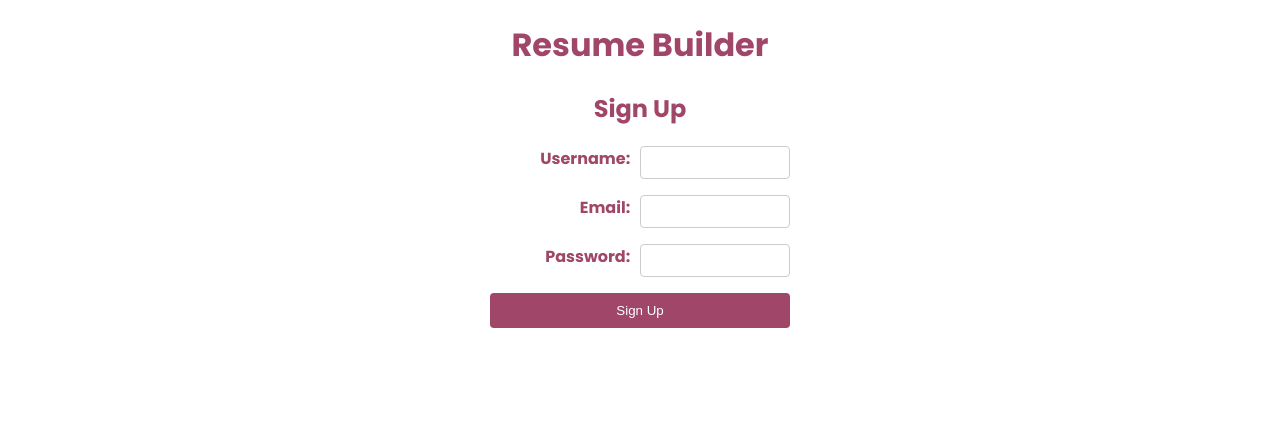
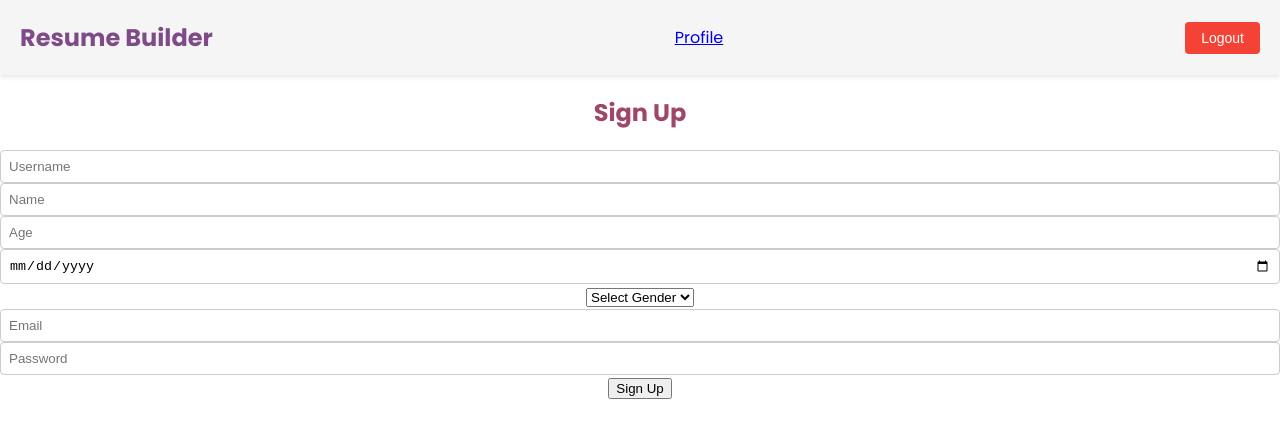
Before and after one commit to Palveet/resume_builder_react, a React (Create React App) app: page /signup in a window 1280 px wide. Shown: the top 438 px of the page. Built offline with nearby package versions, Linux system fonts and the light colour scheme; sample sign-in values are in the browser's storage.

Commit message:
profile management

```diff
--- /dev/null
+++ b/src/components/Profile.js
@@ -0,0 +1,57 @@
+import React, { useEffect, useState } from "react";
+import axios from "axios";
+
+const Profile = () => {
+    const [profileData, setProfileData] = useState({});
+    const [editing, setEditing] = useState(false);
+
+    useEffect(() => {
+        const fetchProfile = async () => {
+            const response = await axios.get("http://127.0.0.1:8000/api/profile/", {
+                headers: { Authorization: `Bearer ${localStorage.getItem("access_token")}` },
+            });
+            setProfileData(response.data);
+        };
+        fetchProfile();
+    }, []);
+
+    const handleInputChange = (e) => {
+        const { name, value } = e.target;
+        setProfileData({ ...profileData, [name]: value });
+    };
+
+    const handleSave = async () => {
+        await axios.put("http://127.0.0.1:8000/api/profile/", profileData, {
+            headers: { Authorization: `Bearer ${localStorage.getItem("access_token")}` },
+        });
+        setEditing(false);
+    };
+
+    return (
+        <div>
+            {editing ? (
+                <form>
+                    <input type="text" name="name" value={profileData.name} onChange={handleInputChange} />
+                    <input type="number" name="age" value={profileData.age} onChange={handleInputChange} />
+                    <input type="date" name="dob" value={profileData.dob} onChange={handleInputChange} />
+                    <select name="gender" value={profileData.gender} onChange={handleInputChange}>
+                        <option value="Male">Male</option>
+                        <option value="Female">Female</option>
+                        <option value="Other">Other</option>
+                    </select>
+                    <button type="button" onClick={handleSave}>Save</button>
+                </form>
+            ) : (
+                <div>
+                    <p>Name: {profileData.name}</p>
+                    <p>Age: {profileData.age}</p>
+                    <p>DOB: {profileData.dob}</p>
+                    <p>Gender: {profileData.gender}</p>
+                    <button onClick={() => setEditing(true)}>Edit</button>
+                </div>
+            )}
+        </div>
+    );
+};
+
+export default Profile;
--- a/src/components/SignUp.js
+++ b/src/components/SignUp.js
@@ -7,6 +7,9 @@ const SignUp = () => {
         username: "",
         email: "",
         password: "",
+        age: "",
+        dob: "",
+        gender: "",
     });
     const [error, setError] = useState("");
     const [success, setSuccess] = useState("");
@@ -36,38 +39,56 @@ const SignUp = () => {
             <h2>Sign Up</h2>
             {error && <p style={{ color: "red" }}>{error}</p>}
             {success && <p style={{ color: "green" }}>{success}</p>}
-            <form onSubmit={handleSubmit} style={{ maxWidth: '300px', margin: 'auto' }}>
-                <div className='controls'>
-                    <label>Username:</label>
+            <form onSubmit={handleSubmit}>
                 <input
                     type="text"
                     name="username"
-                        value={formData.username}
+                    placeholder="Username"
                     onChange={handleInputChange}
                     required
                 />
-                </div>
-                <div className='controls'>
-                    <label>Email:</label>
+                <input
+                    type="text"
+                    name="name"
+                    placeholder="Name"
+                    onChange={handleInputChange}
+                    required
+                />
+                <input
+                    type="number"
+                    name="age"
+                    placeholder="Age"
+                    onChange={handleInputChange}
+                    required
+                />
+                <input
+                    type="date"
+                    name="dob"
+                    placeholder="Date of Birth"
+                    onChange={handleInputChange}
+                    required
+                />
+                <select name="gender" onChange={handleInputChange} required>
+                    <option value="">Select Gender</option>
+                    <option value="Male">Male</option>
+                    <option value="Female">Female</option>
+                    <option value="Other">Other</option>
+                </select>
                 <input
                     type="email"
                     name="email"
-                        value={formData.email}
+                    placeholder="Email"
                     onChange={handleInputChange}
                     required
                 />
-                </div>
-                <div className='controls'>
-                    <label>Password:</label>
                 <input
                     type="password"
                     name="password"
-                        value={formData.password}
+                    placeholder="Password"
                     onChange={handleInputChange}
                     required
                 />
-                </div>
-                <button type="submit" className="button primary-button">Sign Up</button>
+                <button type="submit">Sign Up</button>
             </form>
         </div>
     );
--- a/src/components/dashboard.js
+++ b/src/components/dashboard.js
@@ -12,19 +12,6 @@ const Dashboard = () => {
     const [editingResume, setEditingResume] = useState(null);
     const [isCreating, setIsCreating] = useState(false);
 
-    const handleLogout = async () => {
-        const refreshToken = localStorage.getItem("refresh_token");
-
-        try {
-            await axiosInstance.post("logout/", { refresh: refreshToken });
-        } catch (error) {
-            console.error("Error during logout:", error);
-        }
-        localStorage.removeItem("access_token");
-        localStorage.removeItem("refresh_token");
-
-        navigate("/");
-    };
 
     useEffect(() => {
         const token = localStorage.getItem("access_token");
@@ -94,7 +81,6 @@ const Dashboard = () => {
     return (
         <div className="dashboard">
             <h1 className="dashboard-title">Dashboard</h1>
-            <button onClick={handleLogout}>Logout</button>
             <button className="create-resume-button" onClick={handleCreateResume}>
                 Create New Resume
             </button>
--- a/src/index.css
+++ b/src/index.css
@@ -146,3 +146,33 @@ label {
 .action-button:hover {
   background-color: #eee;
 }
+
+.header {
+  display: flex;
+  justify-content: space-between;
+  align-items: center;
+  padding: 20px;
+  background-color: #f5f5f5;
+  box-shadow: 0px 2px 5px rgba(0, 0, 0, 0.1);
+}
+
+.header h1 {
+  margin: 0;
+  font-size: 24px;
+  color: #7f4a88;
+}
+
+.logout-button {
+  background-color: #f44336;
+  color: #fff;
+  border: none;
+  padding: 8px 16px;
+  border-radius: 4px;
+  font-size: 14px;
+  cursor: pointer;
+  transition: background-color 0.3s ease;
+}
+
+.logout-button:hover {
+  background-color: #d32f2f;
+}
--- a/src/index.js
+++ b/src/index.js
@@ -1,12 +1,58 @@
-import React from 'react';
-import ReactDOM from 'react-dom';
-import './index.css';
-import AppRoutes from './routes';
+import React, { useEffect,useState } from "react";
+import ReactDOM from "react-dom";
+import { BrowserRouter as Router, useNavigate, Link } from "react-router-dom";
+import "./index.css";
+import AppRoutes from "./routes";
+import axiosInstance from "./api/axios";
 
-ReactDOM.render(
-    <React.StrictMode>
-        <h1>Resume Builder</h1>
+const Header = () => {
+    const navigate = useNavigate();
+    const [isLoggedIn, setIsLoggedIn] = useState(false);
+
+    useEffect(() => {
+        const token = localStorage.getItem("access_token");
+        setIsLoggedIn(!!token);
+    }, []);
+
+    const handleLogout = async () => {
+        const refreshToken = localStorage.getItem("refresh_token");
+
+        try {
+            await axiosInstance.post("logout/", { refresh: refreshToken });
+        } catch (error) {
+            console.error("Error during logout:", error);
+        }
+        // Clear tokens
+        localStorage.removeItem("access_token");
+        localStorage.removeItem("refresh_token");
+
+        // Redirect to login
+        navigate("/");
+    };
+
+    useEffect(() => {
+        const token = localStorage.getItem("access_token");
+        if (!token) {
+            navigate("/");
+        }
+    }, [navigate]);
+
+    return (
+        <div className="header">
+            <h1>Resume Builder</h1>
+            <Link to="/profile">Profile</Link>
+            <button className="logout-button" onClick={handleLogout}>
+                Logout
+            </button>
+        </div>
+    );
+};
+
+const App = () => (
+    <Router>
+        <Header />
         <AppRoutes />
-    </React.StrictMode>,
-    document.getElementById('root')
+    </Router>
 );
+
+ReactDOM.render(<App />, document.getElementById("root"));
--- a/src/routes.js
+++ b/src/routes.js
@@ -1,21 +1,19 @@
-import { BrowserRouter as Router, Routes, Route } from 'react-router-dom';
-import Login from './components/login';
-import Dashboard from './components/dashboard';
+import { Routes, Route } from "react-router-dom";
+import Login from "./components/login";
+import Dashboard from "./components/dashboard";
 import ResumeDetails from "./components/ResumeDetails";
 import SignUp from "./components/SignUp";
-import ProtectedRoute from './components/ProtectedRoute';
-
+import ProtectedRoute from "./components/ProtectedRoute";
+import Profile from "./components/Profile";
 const AppRoutes = () => {
     return (
-        <Router>
-            <Routes>
-                <Route path="/" element={<Login />} />
-                <Route path="/signup" element={<SignUp />} />
-                <Route path="/dashboard" element={<Dashboard />} />
-                <Route path="/resumes/:id" element={<ResumeDetails />} />
-                <Route path="/dashboard" element={<ProtectedRoute> <Dashboard /> </ProtectedRoute>} />
-            </Routes>
-        </Router>
+        <Routes>
+            <Route path="/" element={<Login />} />
+            <Route path="/signup" element={<SignUp />} />
+            <Route path="/dashboard" element={<ProtectedRoute><Dashboard /></ProtectedRoute>} />
+            <Route path="/resumes/:id" element={<ResumeDetails />} />
+            <Route path="/profile" element={<Profile />} />
+        </Routes>
     );
 };
 
```
Lines whose indentation alone changed are shown as unchanged.
